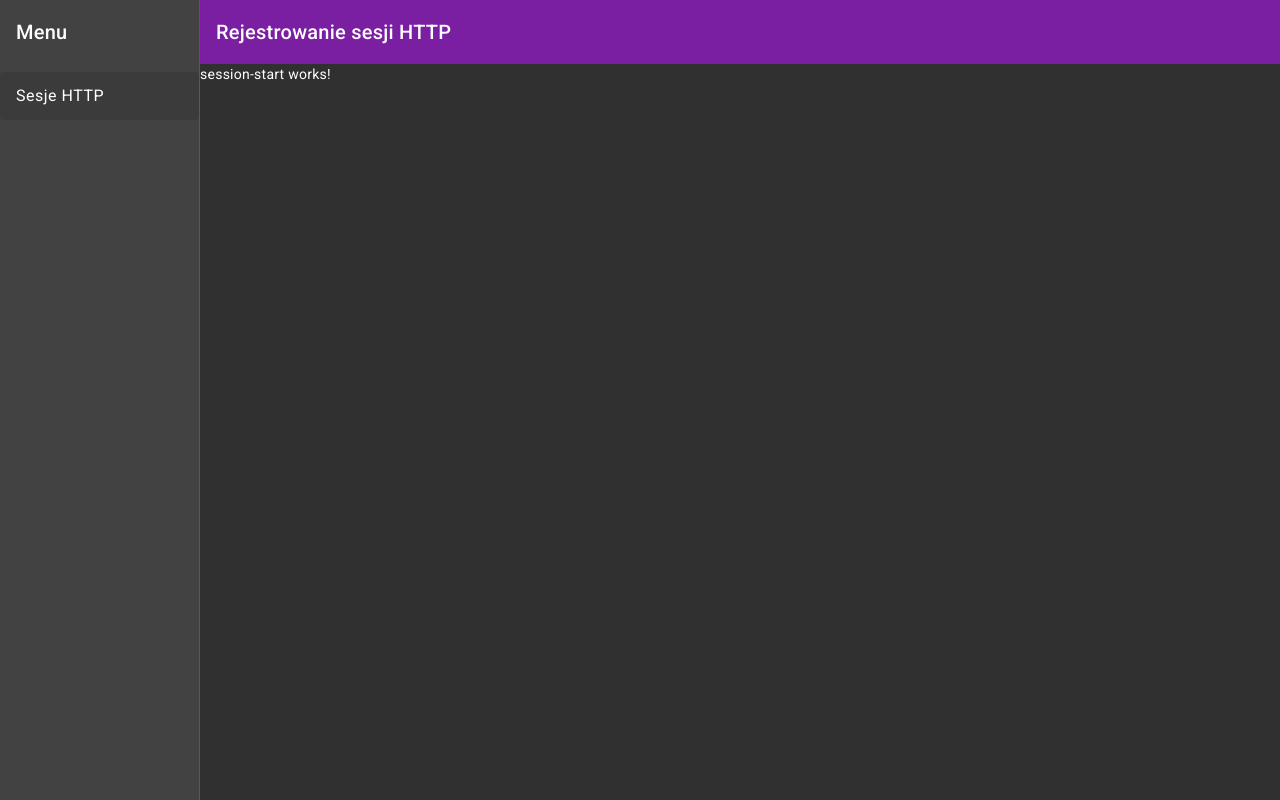
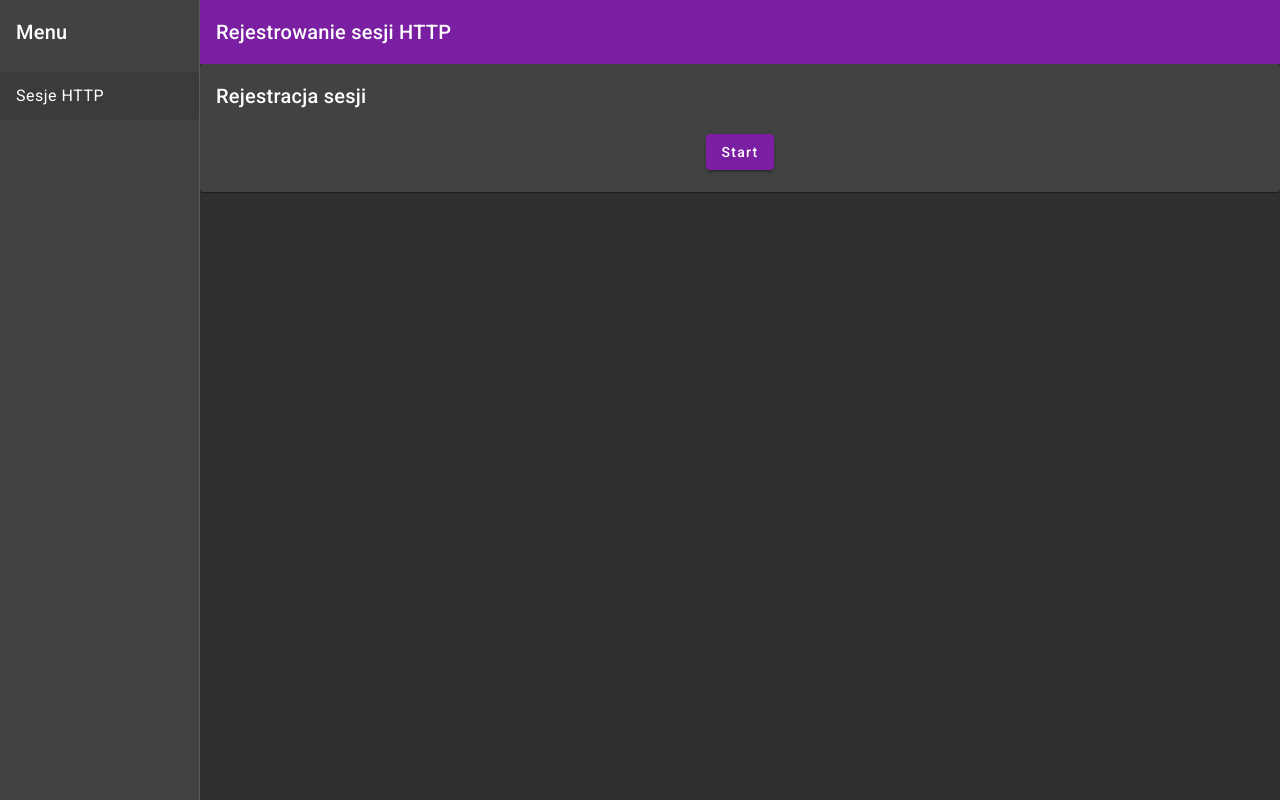
Before and after one commit to leliw/proxy-one-http, an Angular app in the folder frontend/: page /sessions/create in a window 1280 px wide. Built offline with nearby package versions, Linux system fonts and the light colour scheme; no server answers.

Commit message:
SessionStartComponent - default content

```diff
--- a/frontend/src/app/features/sessions/session-start/session-start.component.css
+++ b/frontend/src/app/features/sessions/session-start/session-start.component.css
@@ -0,0 +1,13 @@
+mat-card-actions {
+    display: flex;
+    flex-direction: row;
+    align-items: center;
+    justify-content: center;
+    margin: 1em 1em;
+}
+
+mat-progress-bar {
+    flex: 1 1 auto;
+    margin: 1em;
+    max-width: 50em;
+}
--- a/frontend/src/app/features/sessions/session-start/session-start.component.html
+++ b/frontend/src/app/features/sessions/session-start/session-start.component.html
@@ -1 +1,27 @@
-<p>session-start works!</p>
+<mat-card>
+    <mat-card-header>
+        <mat-card-title>Rejestracja sesji</mat-card-title>
+    </mat-card-header>
+    <mat-card-content #container>
+        @if (status()=="READY") {
+        }@else{
+        }
+    </mat-card-content>
+    <mat-card-actions>
+        @switch (status()) {
+        @case ("READY") {
+        <button mat-raised-button color="primary" (click)="start()">Start</button>
+        }
+        @case ("IN PROGRESS") {
+        <mat-progress-bar mode="determinate" [value]="percent"></mat-progress-bar>
+        <button mat-raised-button color="warn" (click)="stop()">Stop</button>
+        }@case ("CANCELED") {
+        <span warn>Proces został przerwany!</span>
+        }@case ("FINISHED") {
+        <span warn>Proces zakończył się pomyślnie.</span>
+        }@default{
+        <span>{{status()}}</span>
+        }
+        }
+    </mat-card-actions>
+</mat-card>
--- a/frontend/src/app/features/sessions/session-start/session-start.component.ts
+++ b/frontend/src/app/features/sessions/session-start/session-start.component.ts
@@ -1,12 +1,29 @@
-import { Component } from '@angular/core';
+import { Component, signal } from '@angular/core';
+import { MatButtonModule } from '@angular/material/button';
+import { MatCardModule } from '@angular/material/card';
+import { MatProgressBarModule } from '@angular/material/progress-bar';
+import { SessionStartFromComponent } from "../session-start-from/session-start-from.component";
 
 @Component({
-  selector: 'app-session-start',
-  standalone: true,
-  imports: [],
-  templateUrl: './session-start.component.html',
-  styleUrl: './session-start.component.css'
+    selector: 'app-session-start',
+    standalone: true,
+    imports: [
+    MatCardModule,
+    MatProgressBarModule,
+    MatButtonModule,
+],
+    templateUrl: './session-start.component.html',
+    styleUrl: './session-start.component.css'
 })
 export class SessionStartComponent {
+    status = signal("READY");
+    percent = signal(0);
 
+    start(): void {
+        this.status.set('IN PROGRESS');
+    }
+
+    stop(): void {
+        this.status.set('CANCELED');
+    }
 }
```
